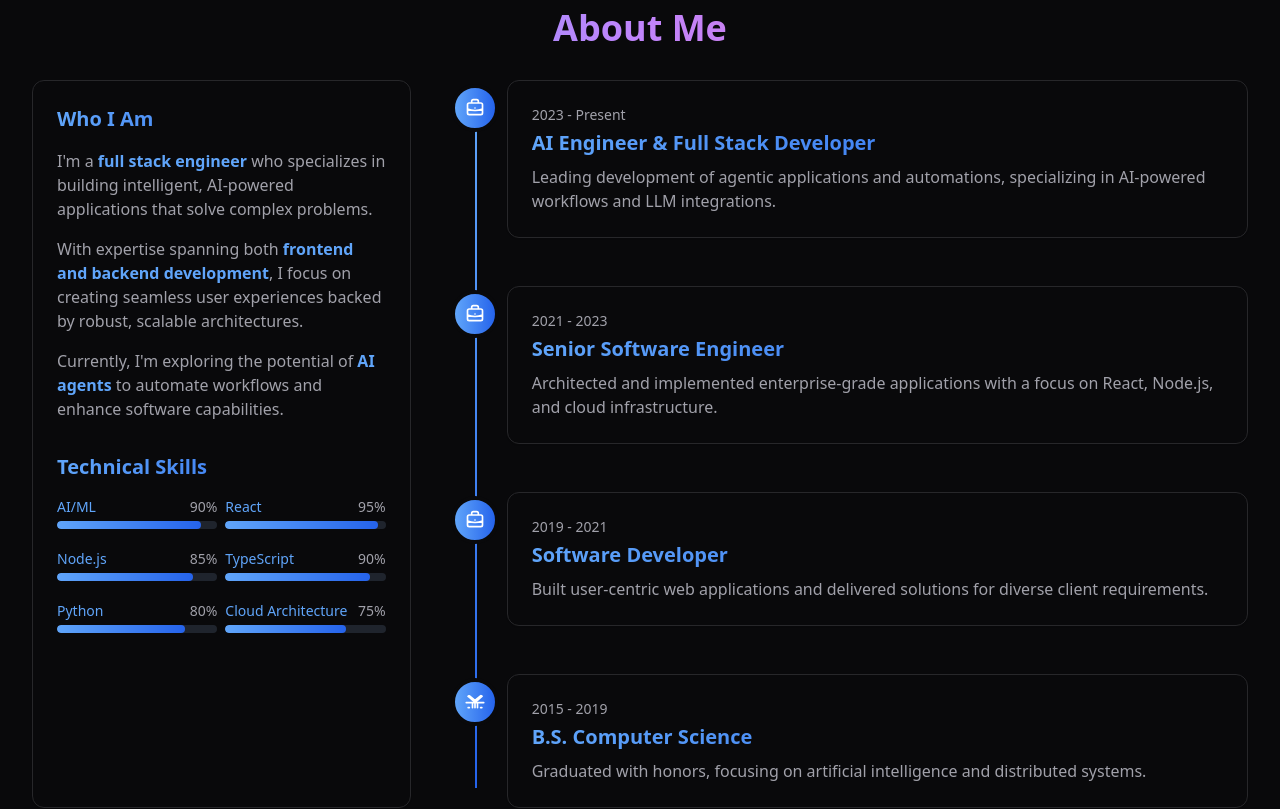
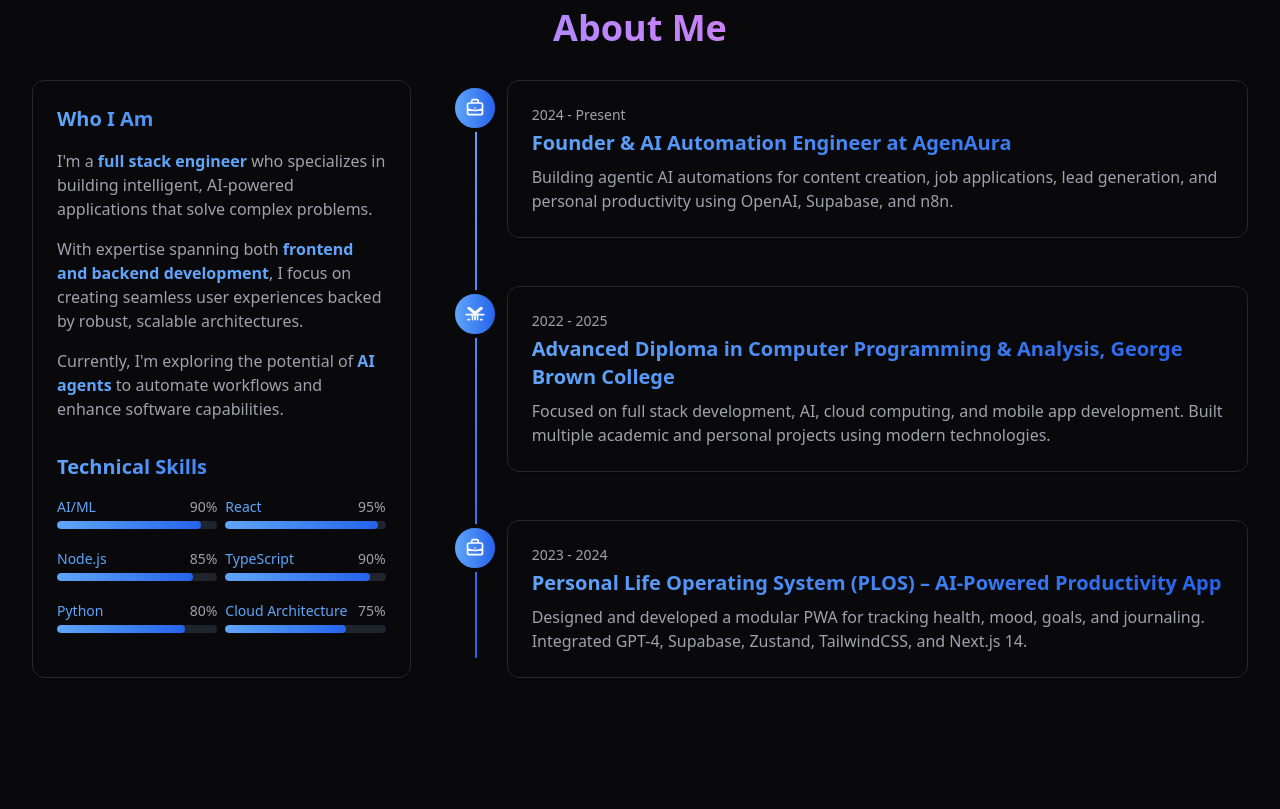
Before and after one commit to kalpsenghani/Portfolio, a React (Vite) app: page / in a window 1280 px wide. Shown: the part 1480-2289 px from the top of the page. Built offline with nearby package versions, Linux system fonts and the light colour scheme.

Commit message:
Some Updates

```diff
--- a/src/components/About.tsx
+++ b/src/components/About.tsx
@@ -12,32 +12,26 @@ interface TimelineItem {
 const timelineData: TimelineItem[] = [
   {
   id: 1,
-    year: "2023 - Present",
-    title: "AI Engineer & Full Stack Developer",
-    description: "Leading development of agentic applications and automations, specializing in AI-powered workflows and LLM integrations.",
+  year: "2024 - Present",
+  title: "Founder & AI Automation Engineer at AgenAura",
+  description: "Building agentic AI automations for content creation, job applications, lead generation, and personal productivity using OpenAI, Supabase, and n8n.",
   type: "experience"
 },
 {
   id: 2,
-    year: "2021 - 2023",
-    title: "Senior Software Engineer",
-    description: "Architected and implemented enterprise-grade applications with a focus on React, Node.js, and cloud infrastructure.",
-    type: "experience"
+  year: "2022 - 2025",
+  title: "Advanced Diploma in Computer Programming & Analysis, George Brown College",
+  description: "Focused on full stack development, AI, cloud computing, and mobile app development. Built multiple academic and personal projects using modern technologies.",
+  type: "education"
 },
 {
   id: 3,
-    year: "2019 - 2021",
-    title: "Software Developer",
-    description: "Built user-centric web applications and delivered solutions for diverse client requirements.",
+  year: "2023 - 2024",
+  title: "Personal Life Operating System (PLOS) – AI-Powered Productivity App",
+  description: "Designed and developed a modular PWA for tracking health, mood, goals, and journaling. Integrated GPT-4, Supabase, Zustand, TailwindCSS, and Next.js 14.",
   type: "experience"
-  },
-  {
-    id: 4,
-    year: "2015 - 2019",
-    title: "B.S. Computer Science",
-    description: "Graduated with honors, focusing on artificial intelligence and distributed systems.",
-    type: "education"
 }
+
 ];
 
 const About = () => {
--- a/src/components/Contact.tsx
+++ b/src/components/Contact.tsx
@@ -11,8 +11,8 @@ const contactMethods = [
   {
     icon: Mail,
     label: 'Email',
-    value: 'kalp@example.com',
-    href: 'mailto:kalp@example.com',
+    value: 'kalpsenghani0601@gmail.com',
+    href: 'mailto:kalpsenghani0601@gmail.com',
     bg: 'bg-blue-700',
     iconColor: 'text-white',
   },
```
Also changed, not shown: 1 other file (tests, documents, lock files or other folders). Lines whose indentation alone changed are shown as unchanged.
